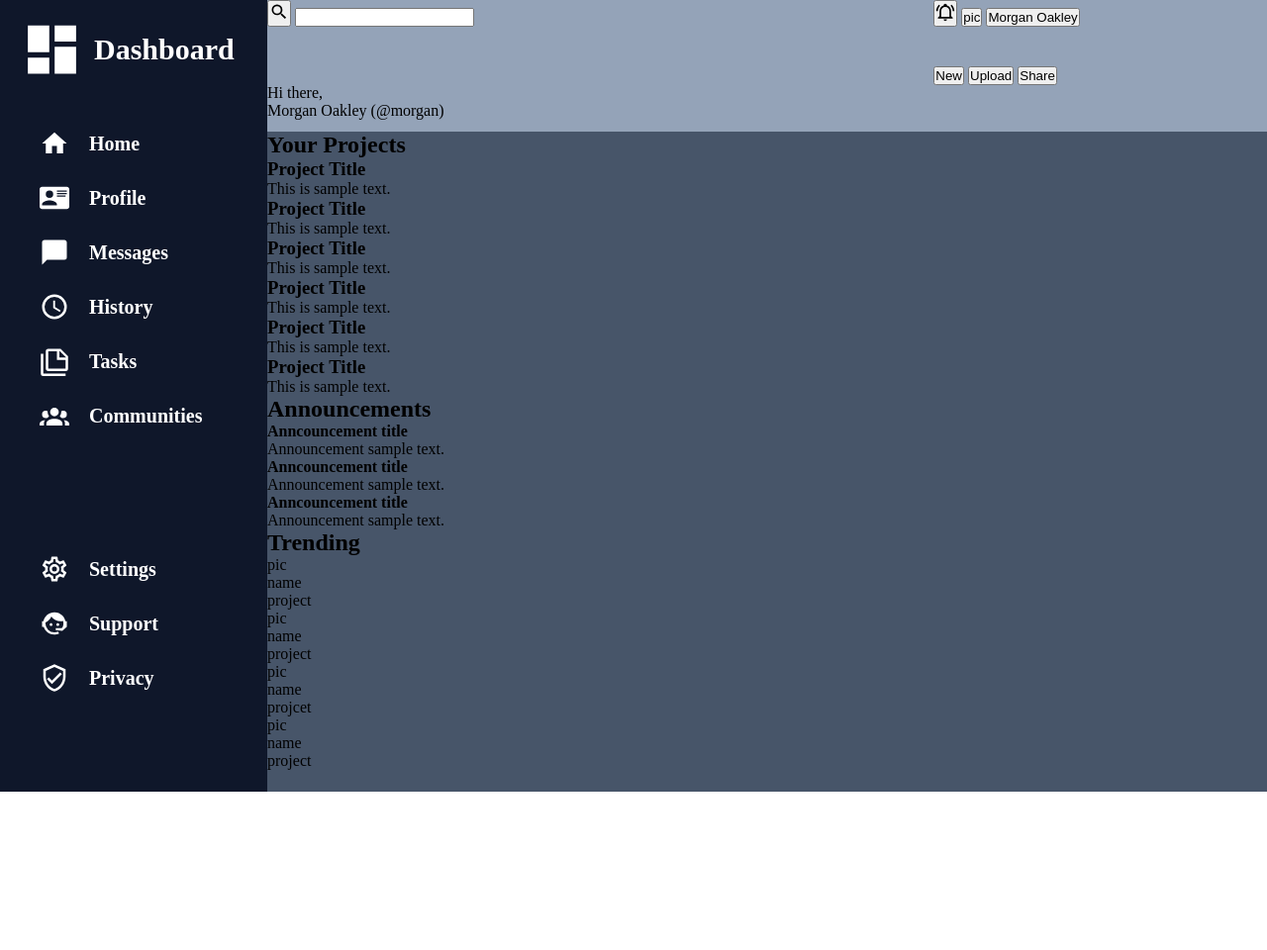
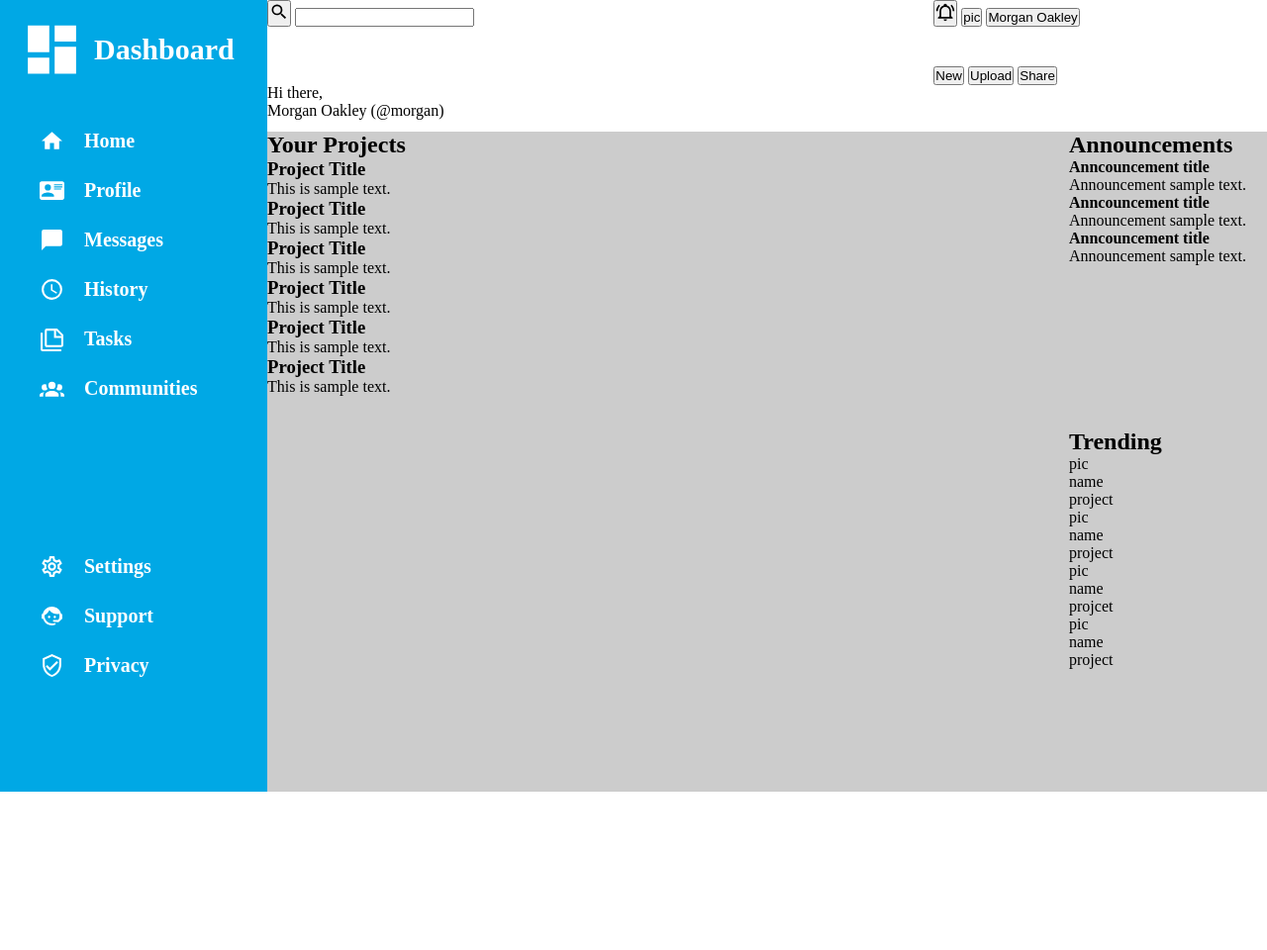
Before and after one commit to Y-igyu/Admin-Dashboard, a plain HTML site: page index.html in a window 1280 px wide. Shown: the whole page at 99% size. Drawn offline with Linux system fonts and the light colour scheme.

Commit message:
Changed the color scheme

```diff
--- a/index.html
+++ b/index.html
@@ -115,7 +115,7 @@
             </div>
             <div id="trending">
                 <h2>Trending</h2>
-                <div class="sideCard">
+                <div class="trendCard">
                     <div class="trendingCard">
                         <div class="profilePicture">pic</div>
                         <div class="profile">
--- a/style.css
+++ b/style.css
@@ -16,7 +16,7 @@ html, body {
 }
 /* Section 1 */
 #sideBar {
-    background-color: #0f172a;
+    background-color: #00a8e5;
     color: white;
     font-size: 20px;
     font-weight: bolder;
@@ -33,7 +33,7 @@ html, body {
 
 .sidebarSVG {
     fill: white;
-    width: 30px;
+    width: 25px;
 }
 
 #dashboard {
@@ -62,7 +62,7 @@ html, body {
 }
 
 #header {
-    background-color: #94a3b8;
+    background-color: #ffffff;
     grid-area: 1/2/2/3;
     grid-template-rows: 1fr 1fr;
     display: grid;
@@ -71,6 +71,21 @@ html, body {
 }
 
 #mainContent {
-    background-color: #475569;
+    background-color: #cccccc;
+    grid-area: 2/2/3/3;
+    display: grid;
+    grid-template-columns: 1fr 200px;
+    grid-template-rows: 300px 1fr;
+}
+
+#yourProjects {
+    grid-area: 1/1/3/2;
+}
+
+#announcements {
+    grid-area: 1/2/2/3;
+}
+
+#trending {
     grid-area: 2/2/3/3;
 }
```
